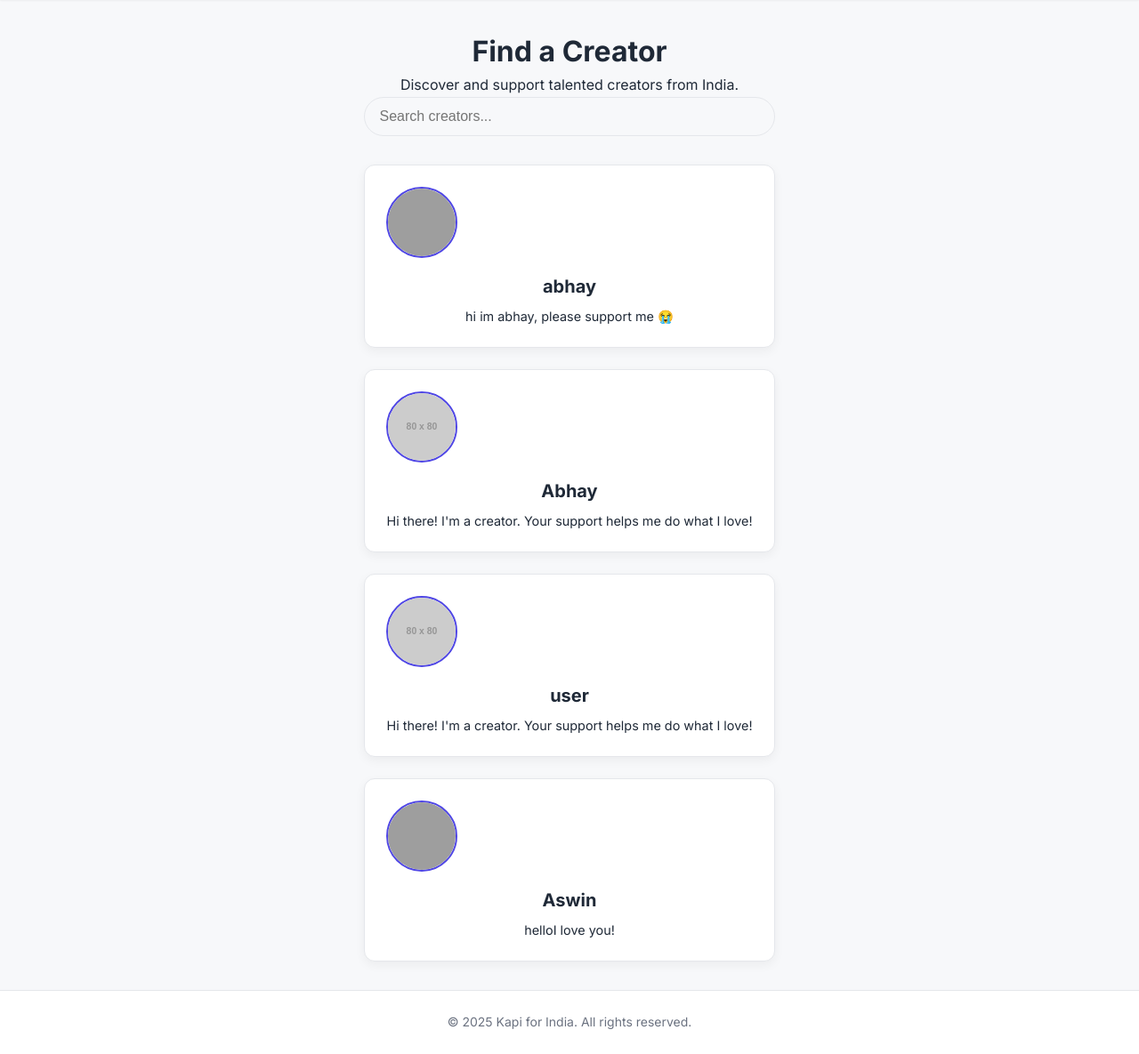
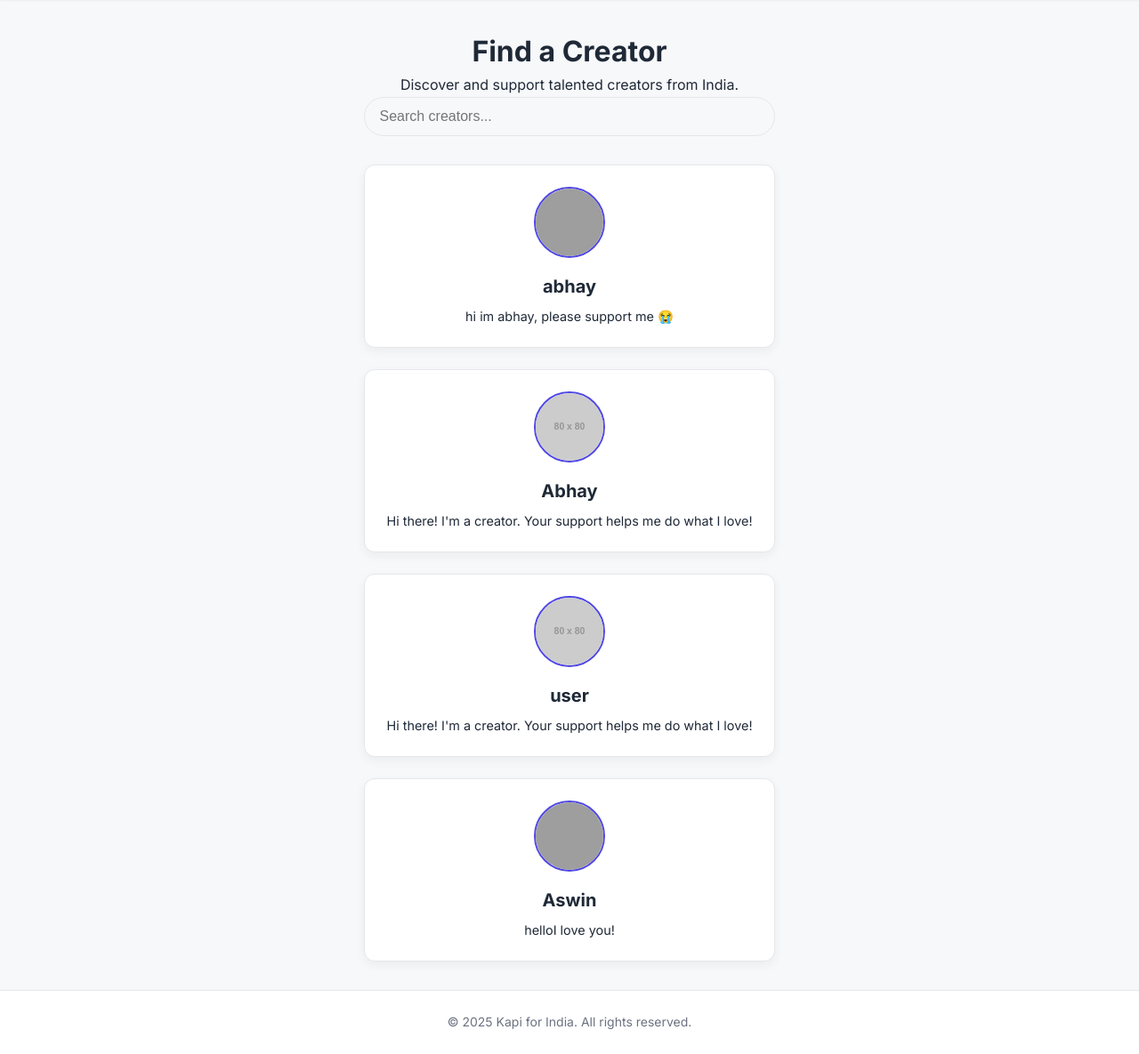
Before and after one commit to Abhaythecoder/Ascendia-Kapi, a Django app: page /community/ in a window 1280 px wide. Shown: the part 89-1274 px from the top of the page at 89% size. Run offline with Django 5.2, Linux system fonts and the light colour scheme; data comes from the database, SQL or seed files in the repository; both versions use the stored data as it was after the commit; grey boxes labelled with a size stand in for pictures from a placeholder-image service; some libraries are stand-ins or nearby versions; grey boxes are pictures that could not be loaded.

Commit message:
image centered

```diff
--- a/app/static/css/style.css
+++ b/app/static/css/style.css
@@ -340,6 +340,15 @@ img, video, canvas, svg {
   display: block;
 }
 
+/* Center common avatar/profile pictures used across templates */
+.card-image,
+.profile-image,
+.avatar {
+  display: block;    /* ensures margin:auto centers the image */
+  margin-left: auto;
+  margin-right: auto;
+}
+
 /* Make CTAs and form controls easy to tap on mobile */
 .cta-button, .btn {
   min-height: 44px; /* recommended touch target */
```
Also changed, not shown: db.sqlite3.
